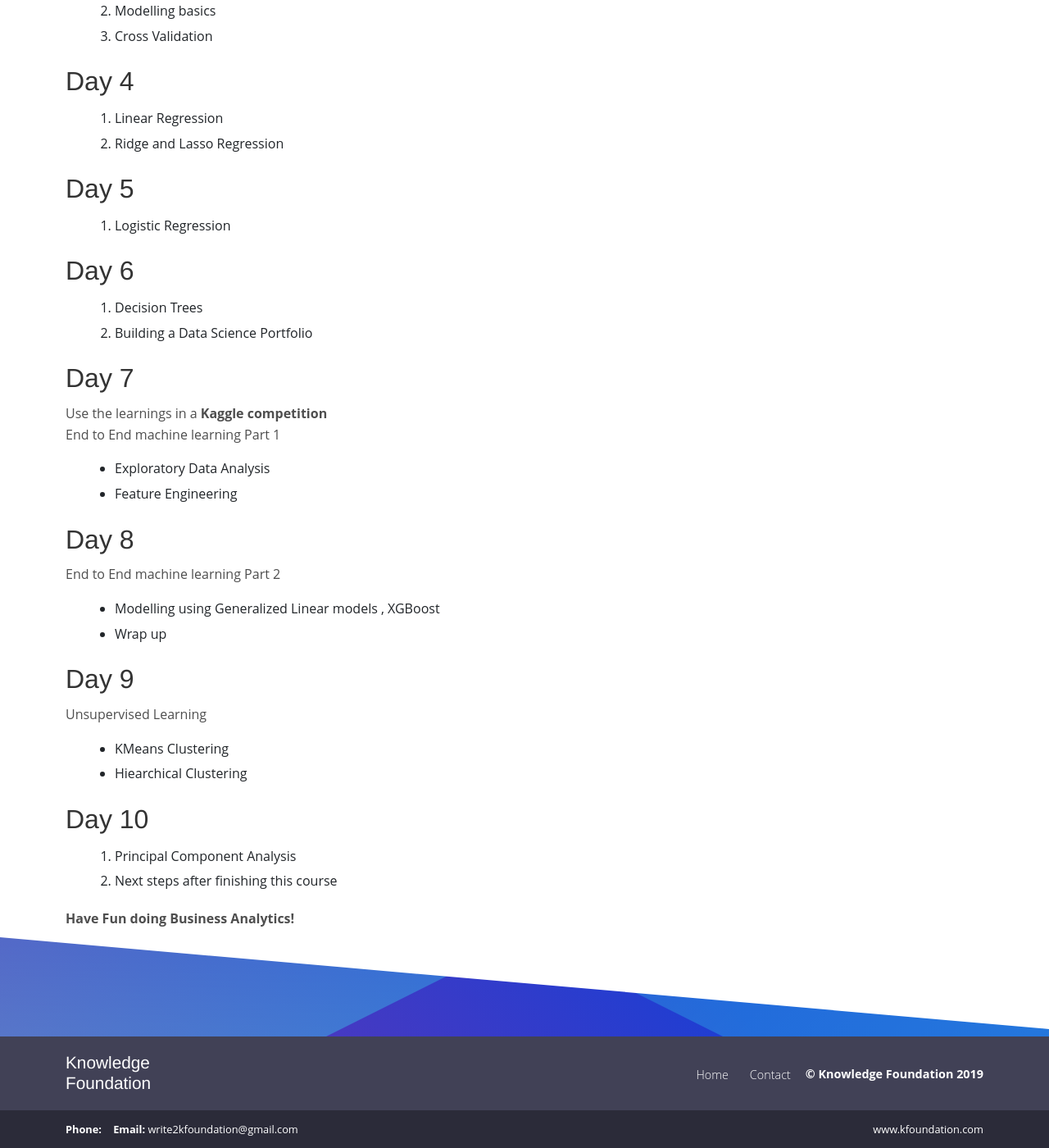
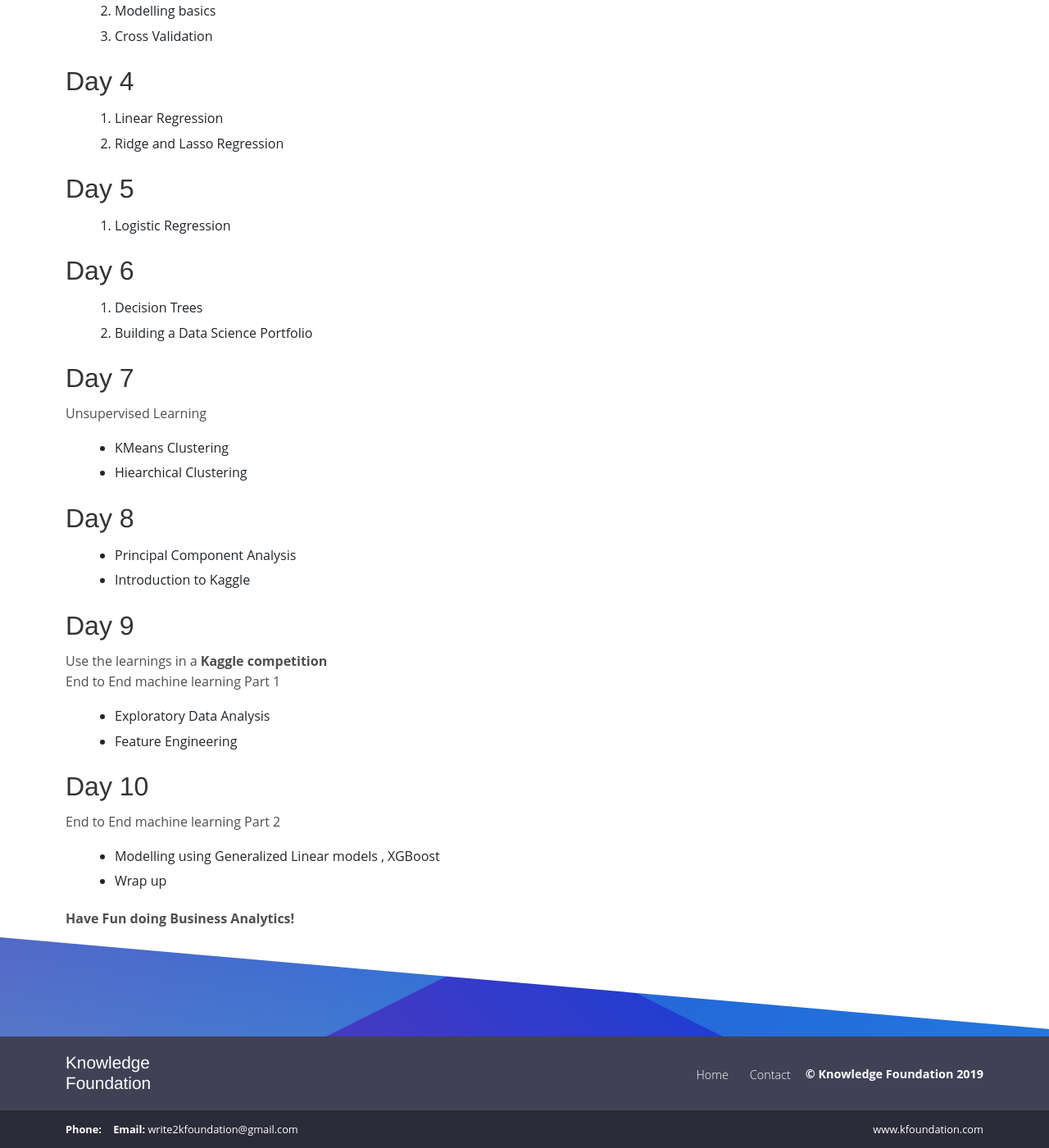
Before and after one commit to knowledgefoundation/knowledgefoundation.github.io, a Jekyll site: the page built from _courses/business-analytics.md, in a window 1280 px wide and 1400 px high, scrolled down 1107 px. Shown: the whole window at 82% size. Built offline with Jekyll 4.4.1, drawn with Linux system fonts in a browser that asks for light colours.

Commit message:
Initial Commit

```diff
--- a/_config.yml
+++ b/_config.yml
@@ -3,6 +3,10 @@ exclude: ['README.md']
 permalink: pretty
 title: 'Knowledge Foundation'
 email: 'write2kfoundation@gmail.com'
+
+# Pagination
+paginate: 6
+paginate_path: "blog/page:num"
 
 collections:
   courses:
@@ -14,6 +18,9 @@ collections:
   testimonials:
     output: true
     permalink: /testimonials/:path/
+  posts:
+    output: true
+    permalink: /posts/:path/
 
 defaults:
   - scope:
@@ -33,3 +40,4 @@ google_analytics_id: null
 
 plugins:
   - jekyll-environment-variables
+  - jekyll-paginate
--- a/_courses/business-analytics.md
+++ b/_courses/business-analytics.md
@@ -36,24 +36,25 @@ For more **Details**   <a href="{{site.baseurl}}/contact" class="button">Contact
 2. Building a Data Science Portfolio
 
 ## Day 7
+Unsupervised Learning
+- KMeans Clustering
+- Hiearchical  Clustering
+
+## Day 8
+- Principal Component Analysis
+- Introduction to Kaggle
+
+## Day 9
 
 Use the learnings in a **Kaggle competition**
 End to End machine learning Part 1
 - Exploratory Data Analysis
 - Feature Engineering
 
-## Day 8
+## Day 10
 End to End machine learning Part 2
 - Modelling using Generalized Linear models , XGBoost
 - Wrap up
 
-## Day 9
-Unsupervised Learning
-- KMeans Clustering
-- Hiearchical  Clustering
-
-## Day 10
-1. Principal Component Analysis
-2. Next steps after finishing this course
 
 **Have Fun doing Business Analytics!**
--- a/_includes/main-menu-mobile.html
+++ b/_includes/main-menu-mobile.html
@@ -3,6 +3,7 @@
     <li><a href="{{site.baseurl}}/" class="{% if page.url == '/' %}current{% endif %}">Home</a></li>
     <li><a href="{{site.baseurl}}/courses/" class="{% if page.url contains 'courses' %}current{% endif %}">Courses</a></li>
     <li><a href="{{site.baseurl}}/team/" class="{% if page.url contains 'team' %}current{% endif %}">Team</a></li>
+    <li><a href="{{site.baseurl}}/post/" class="{% if page.url contains 'post' %}current{% endif %}">Posts</a></li>
     <li><a href="{{site.baseurl}}/contact/" class="{% if page.url contains 'contact' %}current{% endif %}">Contact</a></li>
   </ul>
 </div>
--- a/_includes/main-menu.html
+++ b/_includes/main-menu.html
@@ -3,6 +3,6 @@
     <li><a href="{{site.baseurl}}/" class="{% if page.url == '/' %}current{% endif %}">Home</a></li>
     <li><a href="{{site.baseurl}}/courses/" class="{% if page.url contains 'courses' %}current{% endif %}">courses</a></li>
     <li><a href="{{site.baseurl}}/team/" class="{% if page.url contains 'team' %}current{% endif %}">Team</a></li>
-    <li><a href="{{site.baseurl}}/contact/" class="{% if page.url contains 'contact' %}current{% endif %}">Contact</a></li>
+     <li><a href="{{site.baseurl}}/contact/" class="{% if page.url contains 'contact' %}current{% endif %}">Contact</a></li>
   </ul>
 </div>
--- a/index.html
+++ b/index.html
@@ -3,7 +3,6 @@ title: Knowledge Foundation
 layout: default
 bodyClass: page-home
 ---
-
 <div class="intro pb-4">
   <div class="container">
     <h1>Knowledge Foundation</h1>
```
Also changed, not shown: assets/images/KF.jpg (added).
